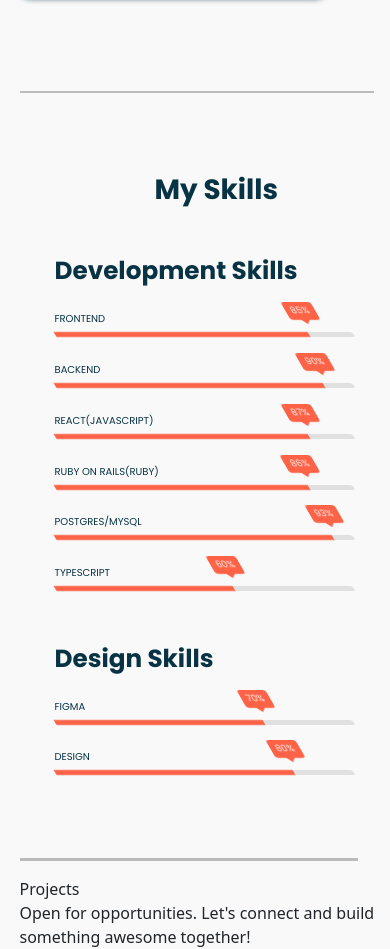
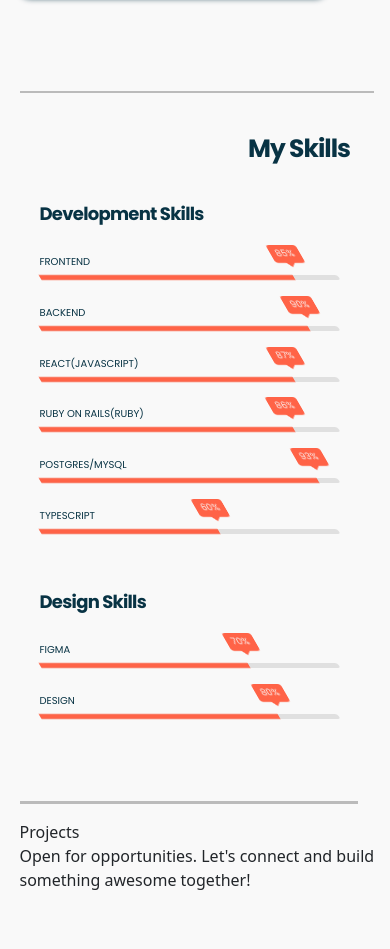
Before and after one commit to o-brayarn/portfolio, a React (Create React App) app: page / in a window 390 px wide. Shown: the part 2741-3690 px from the top of the page. After the commit the page ends 3633 px from the top, so only its background shows below. Built offline with nearby package versions, Linux system fonts and the light colour scheme; a web font is replaced by a local one.

Commit message:
modify mqs && class styles

```diff
--- a/src/components/skills/skills.css
+++ b/src/components/skills/skills.css
@@ -3,16 +3,18 @@
   margin-top: 5rem;
 }
 .portfolio__skills h1 {
+  font-family: var(--font-family);
   font-weight: 700;
-  font-family: var(--font-family);
+  font-size: 48px;
+  line-height: 75px;
+  letter-spacing: -0.04em;
   color: var(--text-color);
   text-align: right;
-  margin-right: 5rem;
-  margin-bottom: 2rem;
+  margin-right: 2rem;
+  margin-bottom: 1rem;
 }
 .skills__container {
   display: flex;
-  justify-content: space-between;
   font-family: var(--font-family);
   color: var(--text-color);
 }
@@ -25,6 +27,9 @@
 }
 
 .title__text {
+  font-size: 30px;
+  line-height: 48px;
+  letter-spacing: -0.04em;
   font-weight: 600;
   margin-bottom: 0.5rem;
   margin-top: 0.5rem;
@@ -130,18 +135,59 @@
 }
 
 /* Media Queries */
+
 @media screen and (max-width: 780px) {
+  .portfolio__skills {
+    margin-top: 2rem;
+    margin-right: 2rem;
+  }
+  .portfolio__skills h1 {
+    font-size: 40px;
+    line-height: 70px;
+    margin-right: 0.5rem;
+    margin-bottom: 0.5rem;
+  }
+  .title__text {
+    font-size: 25px;
+    line-height: 40px;
+  }
   .portfolio__skills {
     margin-right: 2rem;
   }
   .skills__container {
     flex-direction: column;
+    margin: 0 0 3rem;
+  }
+  .development__skills,
+  .design__skills {
+    position: relative;
+    width: 100%;
+    margin: 0;
+    padding: 10px 20px;
   }
   .portfolio__skills-box .title {
     font-size: 12px;
   }
 }
+@media screen and (max-width: 650px) {
+  .portfolio__skills h1 {
+    font-size: 30px;
+    line-height: 40px;
+  }
+  .title__text {
+    font-size: 20px;
+    line-height: 35px;
+  }
+}
 @media screen and (max-width: 490px) {
+  .portfolio__skills h1 {
+    font-size: 25px;
+    line-height: 48px;
+  }
+  .title__text {
+    font-size: 18px;
+    line-height: 30px;
+  }
   .portfolio__skills-bar {
     height: 0.3rem;
   }
```
